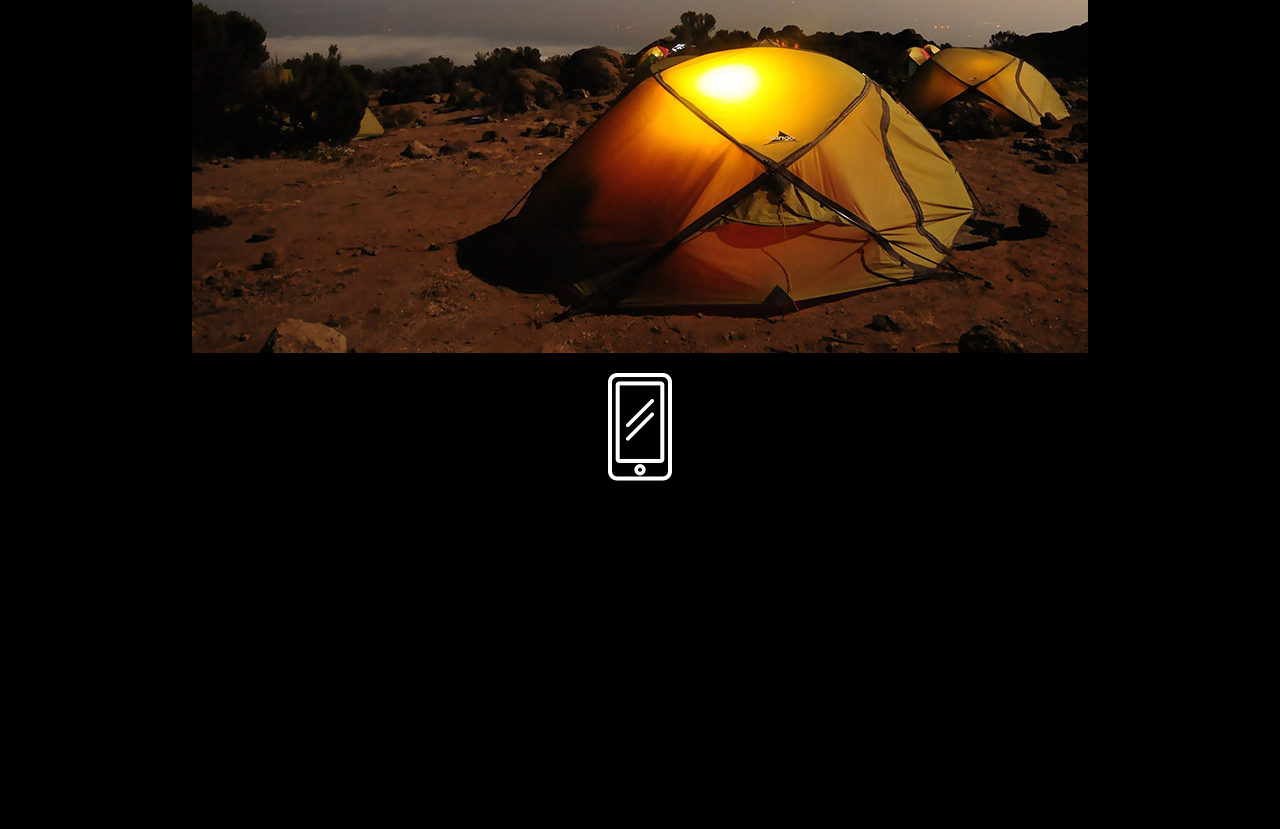
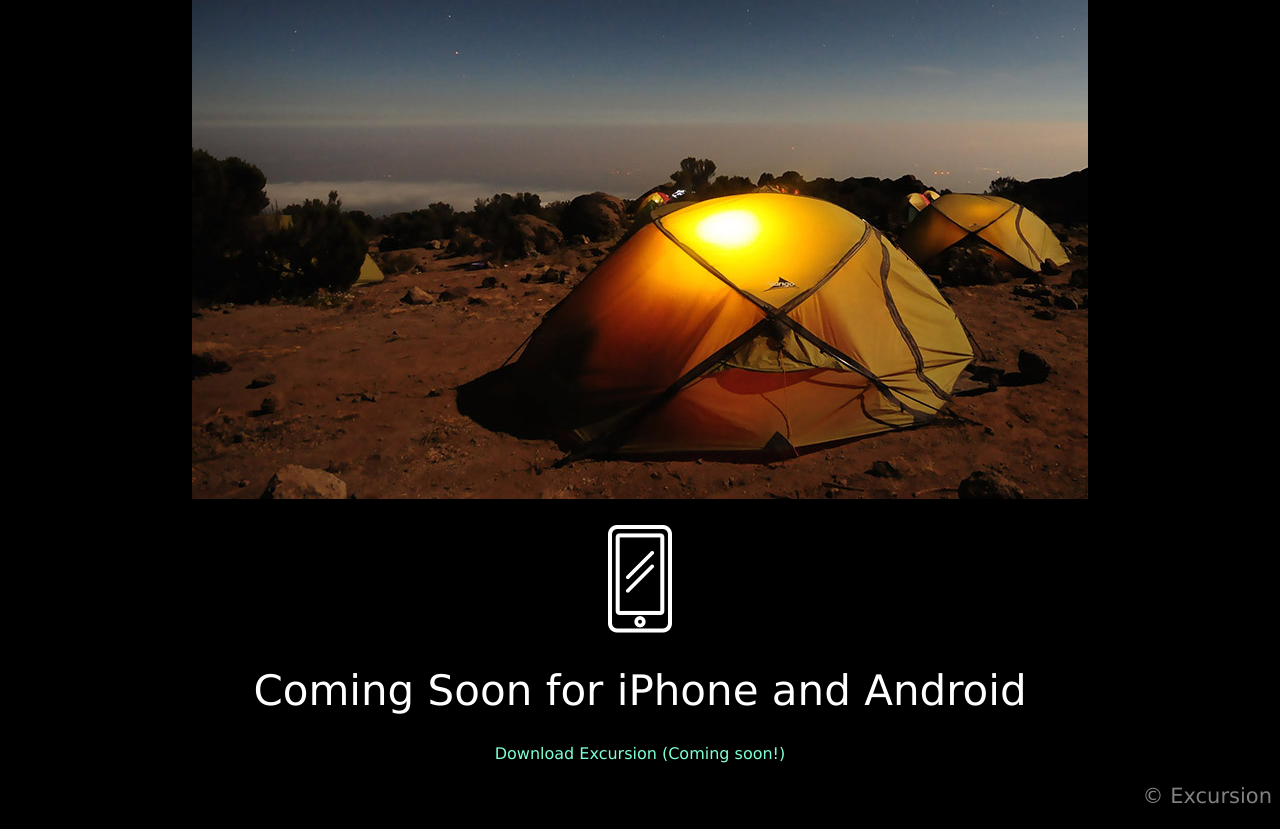
Before and after one commit to kristinaluetkemeyer/excursion, a plain HTML site: page index.html in a window 1280 px wide. Shown: the part 556-1385 px from the top of the page. Before the commit the page ends 1155 px from the top, so only its background shows below. Drawn offline with Linux system fonts and the light colour scheme.

Commit message:
Finalize edits and styling

```diff
--- a/index.html
+++ b/index.html
@@ -8,7 +8,7 @@
     <!-- Header -->
     <div>
       <h1>Discover hidden places in the world around you</h1>
-      <p>Download Excursion (Coming soon!)</p>
+      <p class="download"><a href"" target="_blank">Download Excursion (Coming soon!)</a></p>
     </div>
 
     <!-- iPhone video -->
@@ -35,11 +35,12 @@
     <!-- Footer -->
     <div>
       <h1 class="sub">Coming Soon for iPhone and Android</h1>
-      <p>Download Excursion (Coming soon!)</p>
+      <p class="download"><a href"" target="_blank">Download Excursion (Coming soon!)</a></p>
     </div>
 
     <!-- Copyright -->
     <div>
+      <p id="copyright">&copy Excursion</p>
     </div>
   </body>
 </html>
--- a/resources/css/style.css
+++ b/resources/css/style.css
@@ -1,4 +1,35 @@
+/*universal page styling*/
 * {
   text-align: center;
   background-color: black;
+  font-family: Verdana;
 }
+
+/*main header styling*/
+h1 {
+  font-size: 50px;
+  color: white;
+}
+
+/*special sub-header sytling*/
+h1.sub {
+  font-weight: 300;
+  font-size: 42px;
+}
+
+/*download link styling*/
+.download {
+  color: Aquamarine;
+  font-size: 16px;
+}
+
+/*regular text styling*/
+p,
+#copyright {
+  font-size: 21px;
+  color: gray;
+}
+
+#copyright {
+  text-align: right;
+}
```
